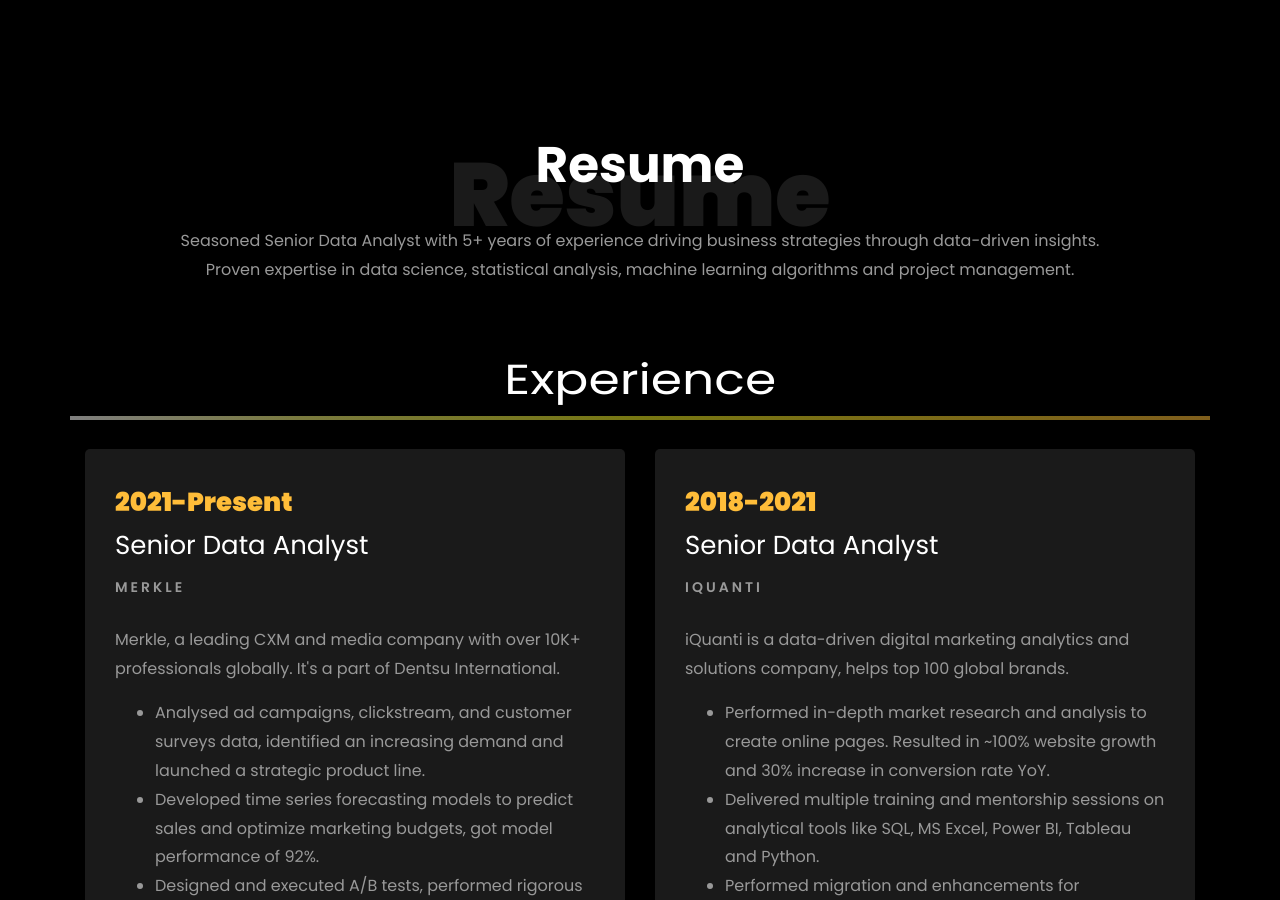
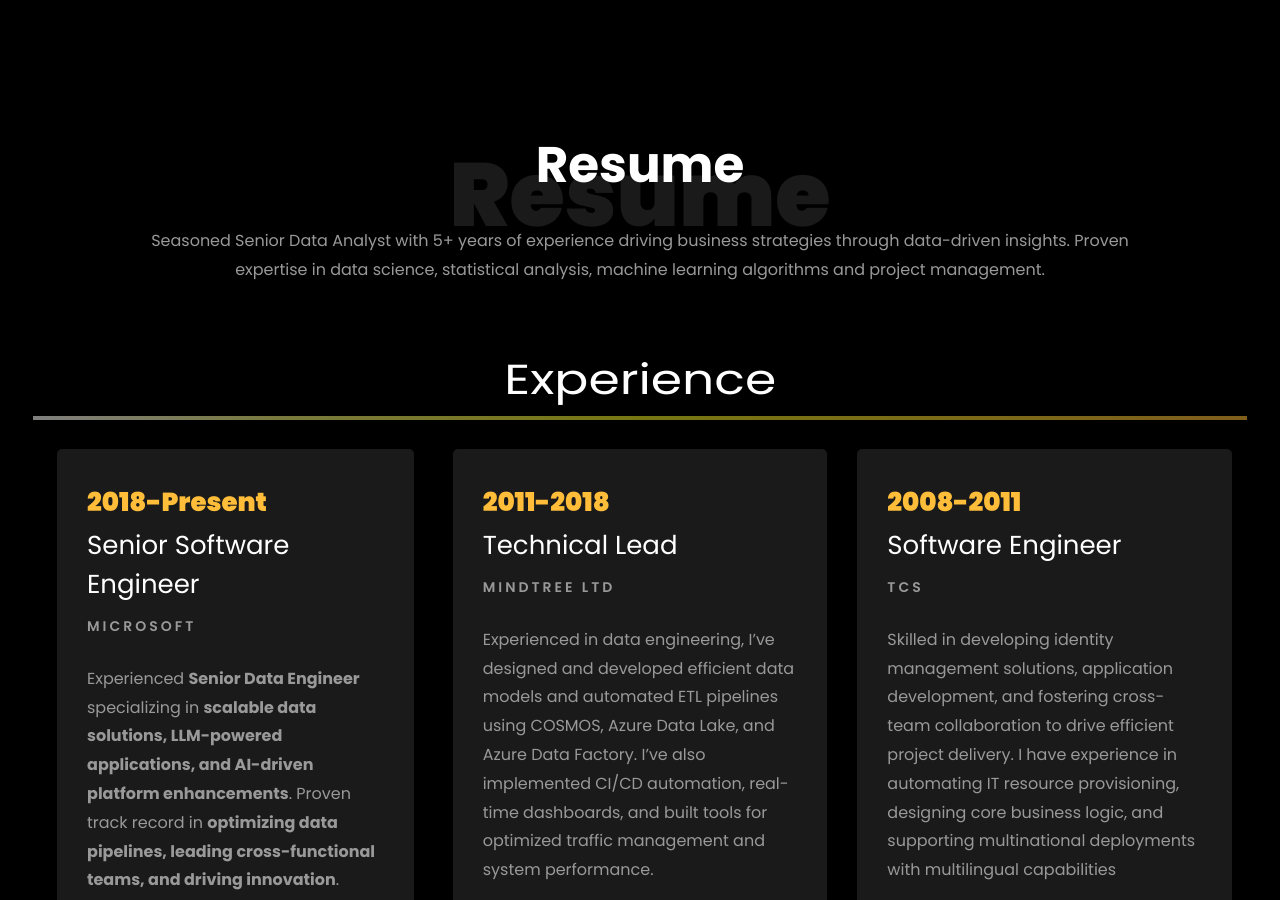
Before and after one commit to Praxkv1/prakash.github.io, a plain HTML site: page index.html in a window 1280 px wide. Shown: the part 1900-2800 px from the top of the page. Drawn offline with Linux system fonts and the light colour scheme; animation ran at ten frames a second; files whose address does not match are found by name.

Commit message:
adding new changes

```diff
--- a/index.html
+++ b/index.html
@@ -141,8 +141,8 @@
 	      	<div class="overlay"></div>
 	         <div class="container">
 	          <div class="row d-md-flex no-gutters slider-text align-items-end justify-content-end" data-scrollax-parent="true">
-	          	<div class="one-third js-fullheight order-md-last img" style="background-image:url(images/bg_1.png);">
-	          	 <div class="overlay"></div>
+				<div class="one-third js-fullheight order-md-last img" style="background-image:url(images/bg_1.png);">
+				 <div class="overlay"></div>
 	          	</div>
 		          <div class="one-forth d-flex  align-items-center ftco-animate" data-scrollax=" properties: { translateY: '70%' }">
 		          	<div class="text">
@@ -187,7 +187,7 @@
 
 						<br>
 						<br>
-			            <h2>A Senior Data Analyst</h2>
+			            <h2>A Senior Software Engineer</h2>
 						<h6>Microsoft corporation</h6>
 						<!-- <h2 class="d-flex" style="margin-bottom: 0">With over 5 years of experience</h2> -->
 						<!-- <br> -->
@@ -214,7 +214,7 @@
 								<div class="row">
 									<div class="col-sm-6 col-md-5">
 									  <div class="about-img">
-										<img src="images/about-me.png" class="img-fluid rounded b-shadow-a" alt="">
+										<img src="images/prakash-about-me.jpg" class="img-fluid rounded b-shadow-a" alt="">
 									  </div>
 									</div>
 									<!-- Details next to profile image -->
@@ -307,7 +307,7 @@
 									<span class="number" data-number="30">0</span> <span>+</span>
 									<span>&nbsp; Projects completed</span>
 								</p>
-								<p><a href="https://www.linkedin.com/in/rishabhnmishra/" class="btn btn-primary py-3 px-3">LinkedIn</a></p>
+								<p><a href="https://www.linkedin.com/in/praxkv/" class="btn btn-primary py-3 px-3">LinkedIn</a></p>
 							</div>
 						</div>
 					</div>
@@ -320,7 +320,7 @@
 
 
     <section class="ftco-section ftco-no-pb" id="resume-section">
-    	<div class="container">
+    	<div class="container-fluid px-5">
     		<div class="row justify-content-center pb-5">
           <div class="col-md-10 heading-section text-center ftco-animate">
           	<h1 class="big big-2">Resume</h1>
@@ -335,34 +335,58 @@
 		</div>
 		<br>
 
-		<div class="row">
-				<div class="col-md-6">
+		<div class="row justify-content-center">
+				<div class="col-md-4 px-4">
 					<div class="resume-wrap ftco-animate">
-						<span class="date">2021-Present</span>
-						<h2>Senior Data Analyst</h2>
-						<span class="position">Merkle</span>
-						<p class="mt-4">Merkle, a leading CXM and media company with over 10K+ professionals globally. It's a part of Dentsu International.
+						<span class="date">2018-Present</span>
+						<h2>Senior Software Engineer</h2>
+						<span class="position">Microsoft</span>
+						<p class="mt-4">Experienced <strong>Senior Data Engineer</strong> specializing in <strong>scalable data solutions, LLM-powered applications, and AI-driven platform enhancements</strong>.
+										Proven track record in <strong>optimizing data pipelines, leading cross-functional teams, and driving innovation</strong>.
+							<h3>Key Highlights</h3>
 							<ul>
-								<li>Analysed ad campaigns, clickstream, and customer surveys data, identified an increasing demand and launched a strategic product line.</li>
-								<li>Developed time series forecasting models to predict sales and optimize marketing budgets, got model performance of 92%.</li>
-								<li>Designed and executed A/B tests, performed rigorous statistical analysis. Led to 20% MoM increase in the conversion rate.</li>
+								<li><strong>Big Data Solutions:</strong> Designed and optimized <strong>Azure Synapse, Databricks, and PySpark</strong> pipelines, boosting processing speed by <strong>30%</strong>.</li>
+								<li><strong>LLM-Powered Chat App:</strong> Led the development of a <strong>real estate-focused chat application</strong> using <strong>LlamaIndex and RAG</strong>.</li>
+								<li><strong>Copilot Capability:</strong> Integrated <strong>LLM-based copilot features</strong>, enhancing data query functionality and user experience.</li>
+								<li><strong>Platform Expansion:</strong> Extended platform capabilities to <strong>attendance tracking (BELT) and historical data requests</strong>.</li>
+								<li><strong>Cross-Functional Leadership:</strong> Collaborated with <strong>product, engineering, and data science</strong> teams to drive innovation and seamless execution.</li>
 							</ul>
 						</p>
 					</div>
 
 				</div>
 
-				<div class="col-md-6">
+				<div class="col-md-4">
 					<div class="resume-wrap ftco-animate">
-						<span class="date">2018-2021</span>
-						<h2>Senior Data Analyst</h2>
-						<span class="position">iQuanti</span>
-						<p class="mt-4">iQuanti is a data-driven digital marketing analytics and solutions company, helps top 100 global brands.
+						<span class="date">2011-2018</span>
+						<h2>Technical Lead</h2>
+						<span class="position">Mindtree Ltd</span>
+						<p class="mt-4">Experienced in data engineering, I’ve designed and developed efficient data models and automated ETL pipelines using COSMOS, Azure Data Lake, and Azure Data Factory.
+							I’ve also implemented CI/CD automation, real-time dashboards, and built tools for optimized traffic management and system performance.
+							<h3>Key Highlights</h3>
 							<ul>
-								<li>Performed in-depth market research and analysis to create online pages. Resulted in ~100% website growth and 30% increase in conversion rate YoY.</li>
-								<li>Delivered multiple training and mentorship sessions on analytical tools like SQL, MS Excel, Power BI, Tableau and Python.</li>
-								<li>Performed migration and enhancements for merchandising dashboard, involved data integration and its feature improvement.</li>
+							<li>Designed and developed data models and ETL pipelines using COSMOS, Azure Data Lake, and Azure Data Factory.</li>
+							<li>Implemented CI/CD pipelines, reducing manual deployment errors and improving release efficiency.</li>
+							<li>Developed real-time patch compliance dashboards with .NET and PowerShell for system performance monitoring.</li>
+							<li>Created a GTM-based traffic redirector web API for load distribution across Azure servers, ensuring high availability.</li>
 							</ul>
+						</p>
+					</div>
+
+				</div>
+				<div class="col-md-4">
+					<div class="resume-wrap ftco-animate">
+						<span class="date">2008-2011</span>
+						<h2>Software Engineer</h2>
+						<span class="position">TCS</span>
+						<p class="mt-4">Skilled in developing identity management solutions, application development, and fostering cross-team collaboration to drive efficient project delivery. I have experience in automating IT resource provisioning, designing core business logic, and supporting multinational deployments with multilingual capabilities
+							<h3>Key Highlights</h3>
+								<ul>
+								<li>Developed identity management solutions to automate IT resource provisioning and access control.</li>
+								<li>Designed and implemented core business logic and data access layers, supporting multinational deployment.</li>
+								<li>Partnered with global teams to deliver projects on time, incorporating multilingual capabilities.</li>
+								<li>Enhanced collaboration and streamlined project delivery by integrating diverse technology stacks and frameworks.</li>
+								</ul>
 						</p>
 					</div>
 
```
Also changed, not shown: 2 other files.
